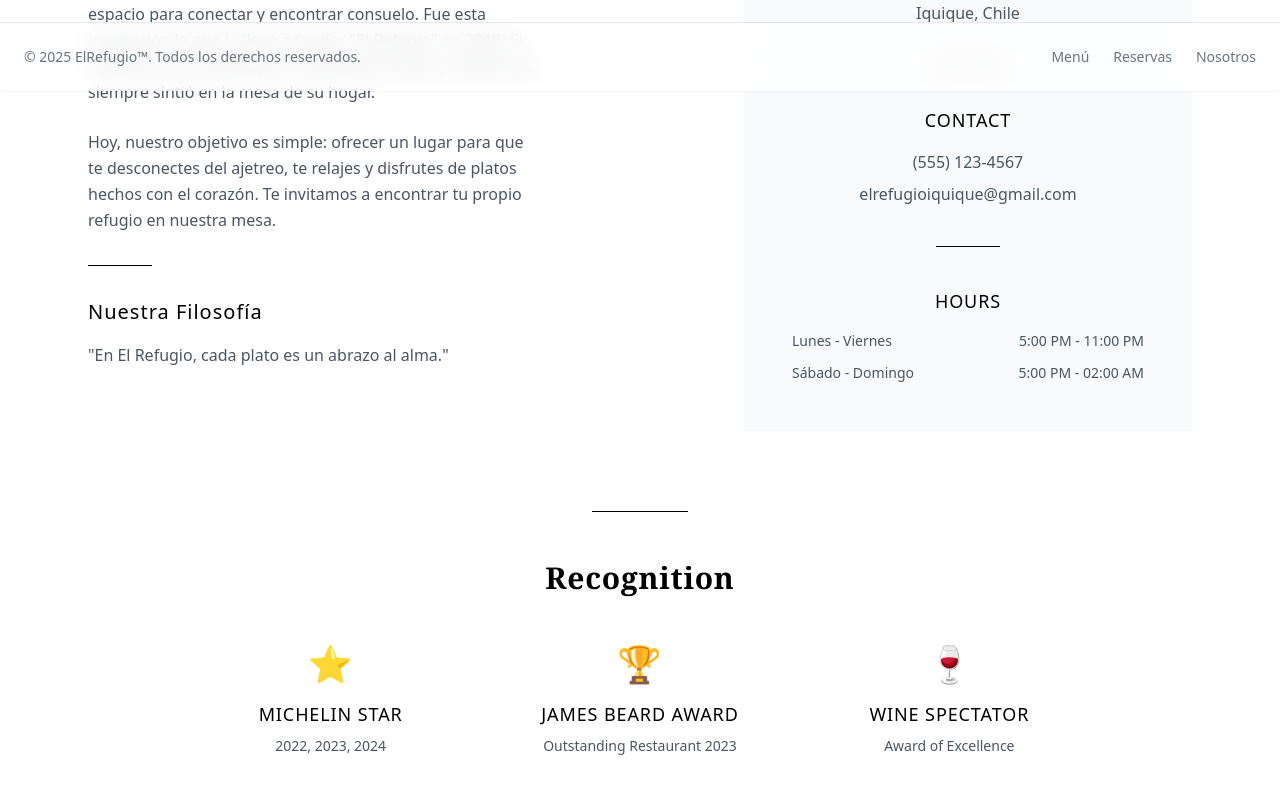
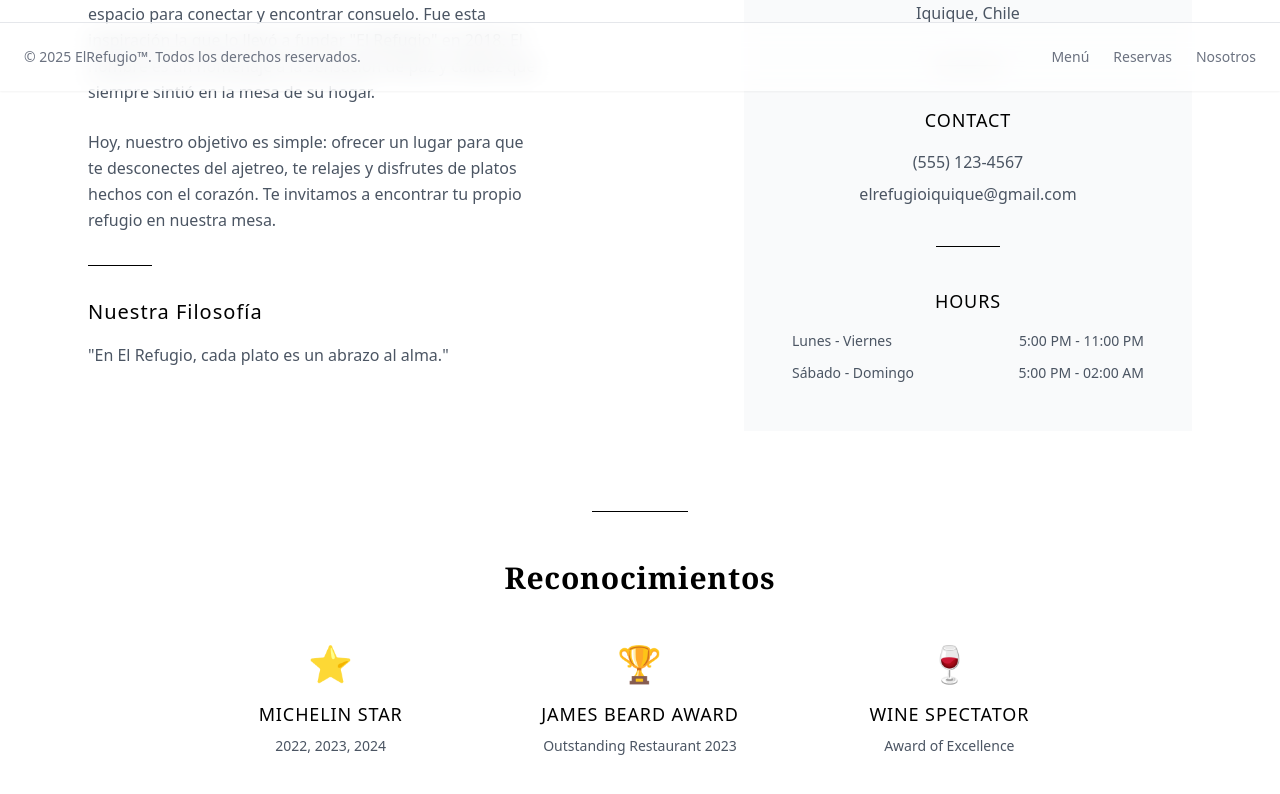
Before and after one commit to SamuelSotomayor1/Angular-ElRefugio, an Angular app: page /nosotros in a window 1280 px wide. Shown: the part 709-1503 px from the top of the page. Built offline with nearby package versions, Linux system fonts and the light colour scheme.

Commit message:
feat: the buttons for reservations are works

```diff
--- a/src/app/pages/home/home.html
+++ b/src/app/pages/home/home.html
@@ -6,7 +6,7 @@
       <!-- Texto -->
       <div class="lg:col-span-3 lg:ml-auto text-left"> <!-- texto más a la derecha -->
         <h1 class="font-serif block text-4xl sm:text-5xl md:text-6xl lg:text-7xl font-bold text-gray-100 leading-tight pb-8">
-          El sabor de lo auténtico
+          EL SABOR DE LO AUTÉNTICO
         </h1>
         <p class="font-serif mt-3 text-lg sm:text-xl md:text-2xl text-gray-300">
           Descubre un lugar donde la gastronomía se encuentra con la comodidad y la elegancia.
--- a/src/app/pages/menu/menu.html
+++ b/src/app/pages/menu/menu.html
@@ -22,7 +22,7 @@
           <img
             src="assets/menu/arroz-con-pollo-plato.jpg"
             alt="ArrozconPollo"
-            class="w-full h-full object-cover filter grayscale group-hover:grayscale-0 transition-all duration-500 aspect-square"
+            class="w-full h-full object-cover filter grayscale group-hover:grayscale-0 transition-all duration-300 aspect-square"
           />
           <div class="absolute inset-0 bg-black/10 group-hover:bg-black/0 transition-all duration-500"></div>
         </div>
@@ -174,7 +174,7 @@
     <!-- Botón -->
     <div class="text-center mt-20">
       <div class="w-24 h-px bg-black mx-auto mb-8"></div>
-      <button
+      <button routerLink="/reservas"
         class="bg-black text-white hover:bg-gray-800 transition-all duration-300 px-12 py-6 text-lg font-medium tracking-wider border border-gray-300"
       >
         RESERVAR MESA
--- a/src/app/pages/menu/menu.ts
+++ b/src/app/pages/menu/menu.ts
@@ -1,8 +1,10 @@
 import { Component } from '@angular/core';
+import { RouterLink } from '@angular/router';
+
 
 @Component({
   selector: 'app-menu',
-  imports: [],
+  imports: [RouterLink],
   templateUrl: './menu.html',
   styleUrl: './menu.css'
 })
--- a/src/app/pages/nosotros/nosotros.html
+++ b/src/app/pages/nosotros/nosotros.html
@@ -88,7 +88,7 @@
     <!-- Awards & Recognition -->
     <div class="text-center">
       <div class="w-24 h-px bg-black mx-auto mb-12"></div>
-      <h3 class="font-serif text-3xl font-bold mb-12 tracking-wide text-black">Recognition</h3>
+      <h3 class="font-serif text-3xl font-bold mb-12 tracking-wide text-black">Reconocimientos</h3>
 
       <div class="grid grid-cols-1 md:grid-cols-3 gap-8 max-w-4xl mx-auto">
         <div class="text-center">
```
